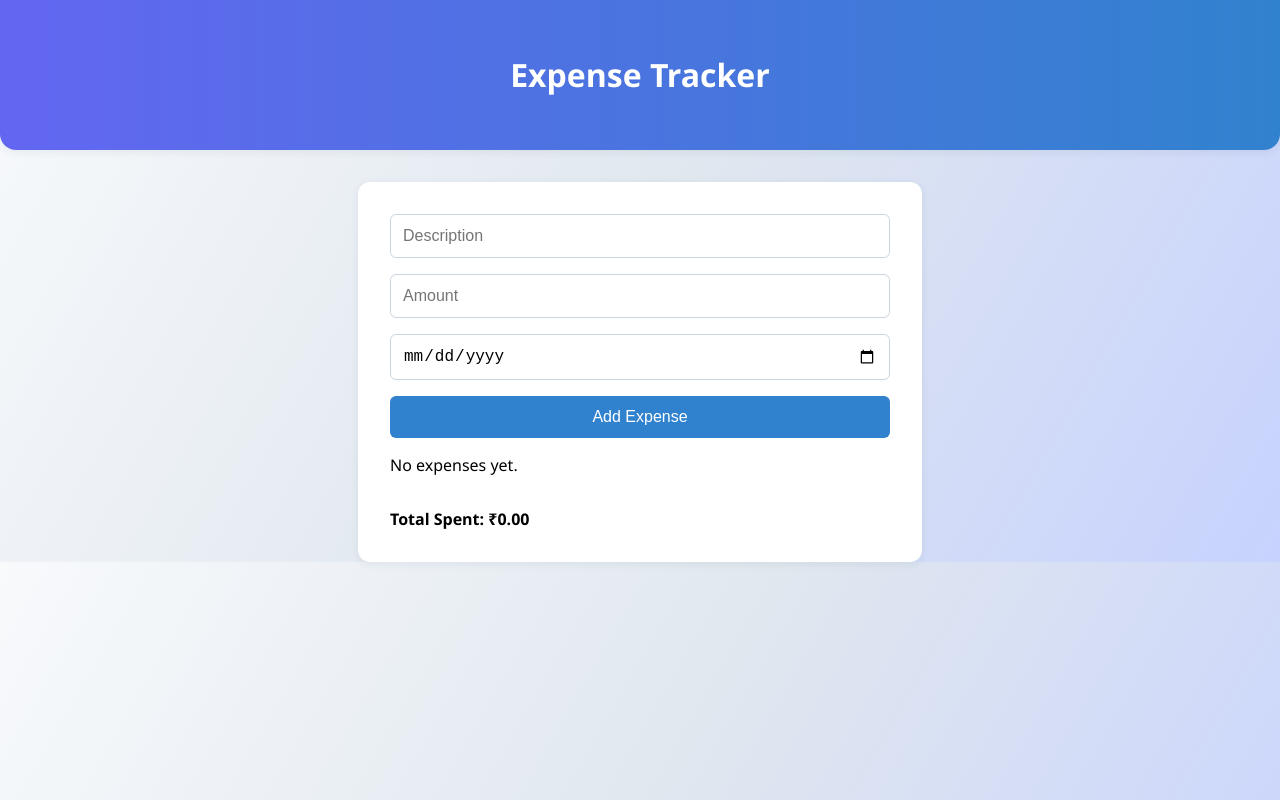
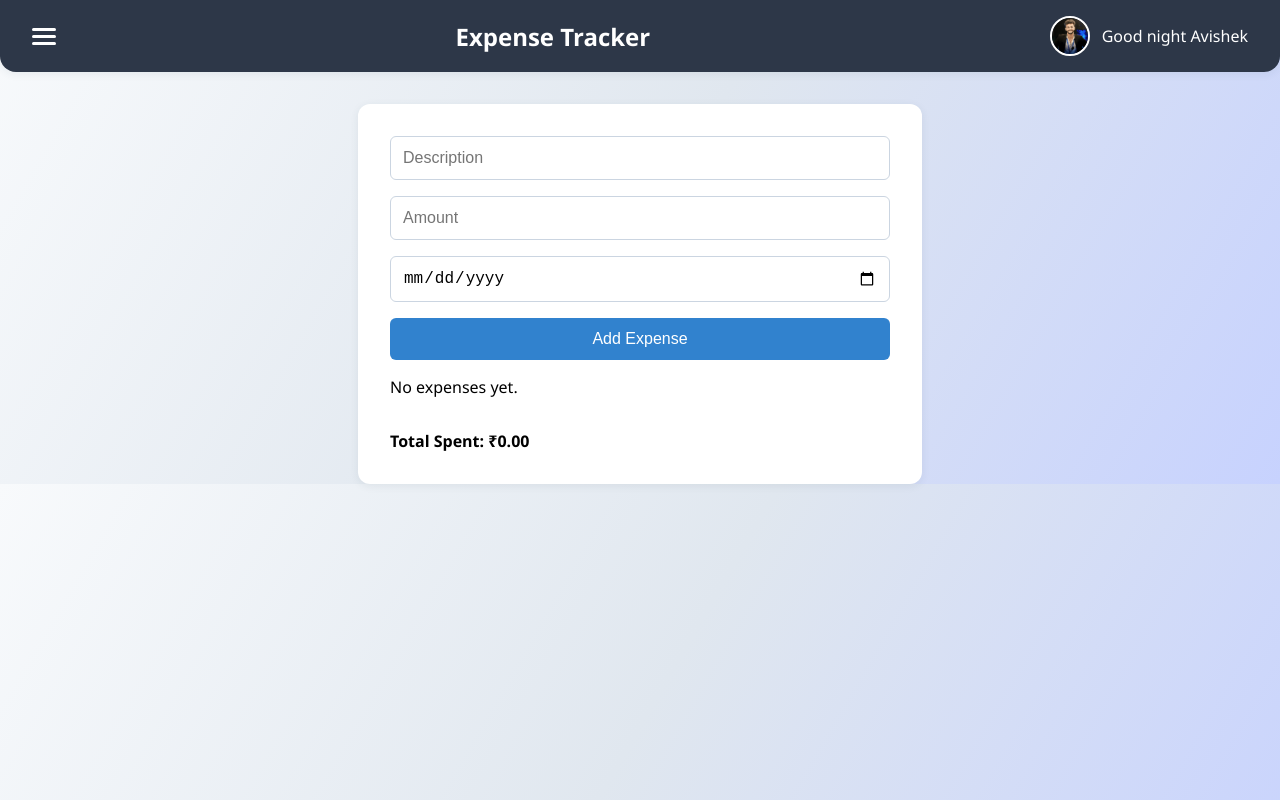
Before and after one commit to fancy-thunder/expense-tracker, a React (Create React App) app: page / in a window 1280 px wide. Built offline with nearby package versions, Linux system fonts and the light colour scheme.

Commit message:
Added Header.js
Added a navbar

```diff
--- a/src/App.js
+++ b/src/App.js
@@ -2,6 +2,7 @@ import React, { useState, useEffect } from "react";
 import ExpenseForm from "./components/ExpenseForm.js";
 import ExpenseList from "./components/ExpenseList";
 import "./App.css";
+import Header from "./components/Header";
 
 function App() {
   const [expenses, setExpenses] = useState(() => {
@@ -25,9 +26,7 @@ function App() {
   const total = expenses.reduce((sum, expense) => sum + expense.amount, 0);
   return (
     <div>
-      <header>
-        <h1>Expense Tracker</h1>
-      </header>
+      <Header/>
       <main>
         <ExpenseForm onAddExpense={handleAddExpense} />
         <ExpenseList
--- /dev/null
+++ b/src/components/Header.css
@@ -0,0 +1,57 @@
+.header {
+  display: flex;
+  align-items: center;
+  justify-content: space-between;
+  background: #2d3748;
+  color: #fff;
+  padding: 1rem 2rem;
+  position: sticky;
+  top: 0;
+  z-index: 100;
+}
+
+.header__left,
+.header__center,
+.header__right {
+  display: flex;
+  align-items: center;
+}
+
+.header__center {
+  flex: 1;
+  justify-content: center;
+  font-size: 1.5rem;
+  font-weight: bold;
+  text-align: center;
+}
+
+.hamburger {
+  background: none;
+  border: none;
+  cursor: pointer;
+  display: flex;
+  flex-direction: column;
+  gap: 4px;
+  padding: 0;
+}
+
+.hamburger span {
+  display: block;
+  width: 24px;
+  height: 3px;
+  background: #fff;
+  border-radius: 2px;
+}
+
+.profile-pic {
+  width: 36px;
+  height: 36px;
+  border-radius: 50%;
+  margin-right: 0.75em;
+  border: 2px solid #fff;
+}
+
+.greeting {
+  font-size: 1rem;
+  font-weight: 500;
+}
--- /dev/null
+++ b/src/components/Header.js
@@ -0,0 +1,37 @@
+import React from "react";
+import "./Header.css";
+
+
+function getGreeting() {
+  const hour = new Date().getHours();
+  if (hour >= 5 && hour < 12) return "Good morning";
+  if (hour >= 12 && hour < 18) return "Good evening";
+  return "Good night";
+}
+
+function Header() {
+  return (
+    <header className="header">
+      <div className="header__left">
+        <button className="hamburger" aria-label="Open menu">
+          <span />
+          <span />
+          <span />
+        </button>
+      </div>
+
+      <div className="header__center">Expense Tracker</div>
+
+      <div className="header__right">
+        <img
+          src="/Images/profile pic.png"
+          alt="Profile"
+          className="profile-pic"
+        />
+        <span className="greeting">{getGreeting()} Avishek</span>
+      </div>
+    </header>
+  );
+}
+
+export default Header;
```
Also changed, not shown: public/Images/profile pic.png (added).
